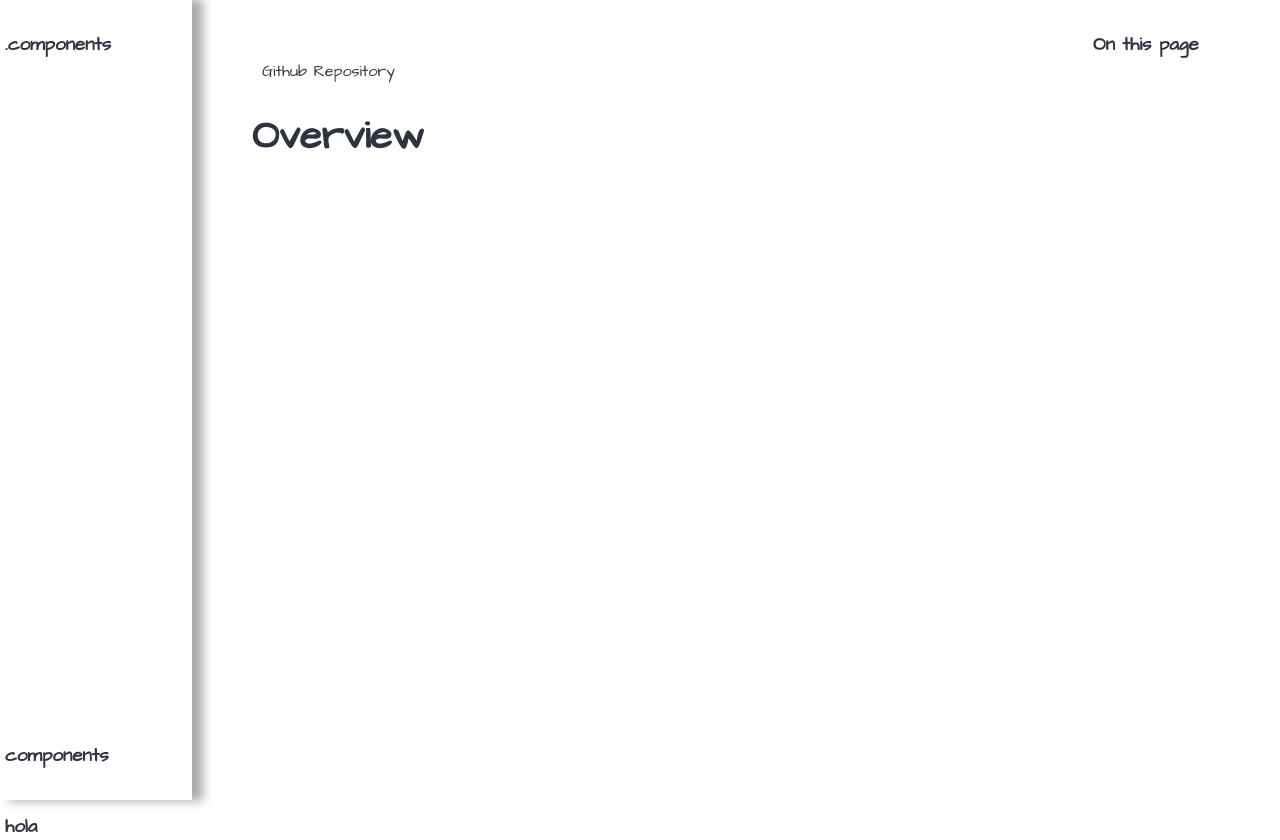
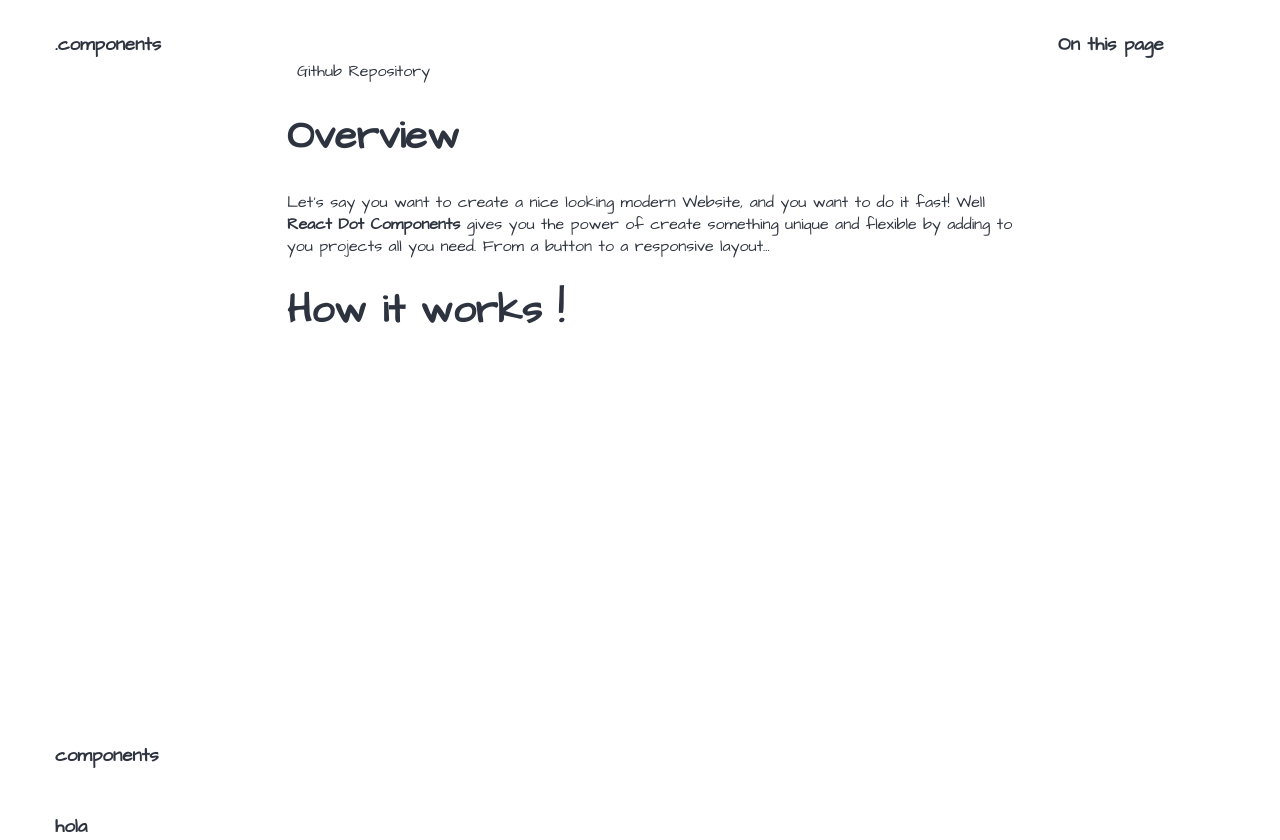
Before and after one commit to leonsuaren/reactdotcom, a React (Create React App) app in the folder reactdotcom/: page /home in a window 1280 px wide. Built offline with nearby package versions, Linux system fonts and the light colour scheme.

Commit message:
add overview on home

```diff
--- a/reactdotcom/src/global/PageLayout.jsx
+++ b/reactdotcom/src/global/PageLayout.jsx
@@ -6,6 +6,7 @@ import styled from 'styled-components';
 const Container = styled.div`
   display: grid;
   grid-template-columns: 15% 70% 15%;
+  margin: 0px 50px;
 `;
 
 const MainContainer = styled.div`
--- a/reactdotcom/src/views/home/Home.jsx
+++ b/reactdotcom/src/views/home/Home.jsx
@@ -32,6 +32,10 @@ export const Home = () => {
     <HomeContainer>
         <LinkToButton href='https://github.com/leonsuaren/reactdotcom' target="_blank">Github Repository</LinkToButton>
         <HeadTitle>Overview</HeadTitle>
+        <p>Let's say you want to create a nice looking modern Website, and you want to do it fast! Well <strong>React Dot Components</strong>  gives you the power of create something unique and flexible
+          by adding to you projects all you need. From a button to a responsive layout...
+        </p>
+        <HeadTitle>How it works !</HeadTitle>
     </HomeContainer>
   )
 }
```
